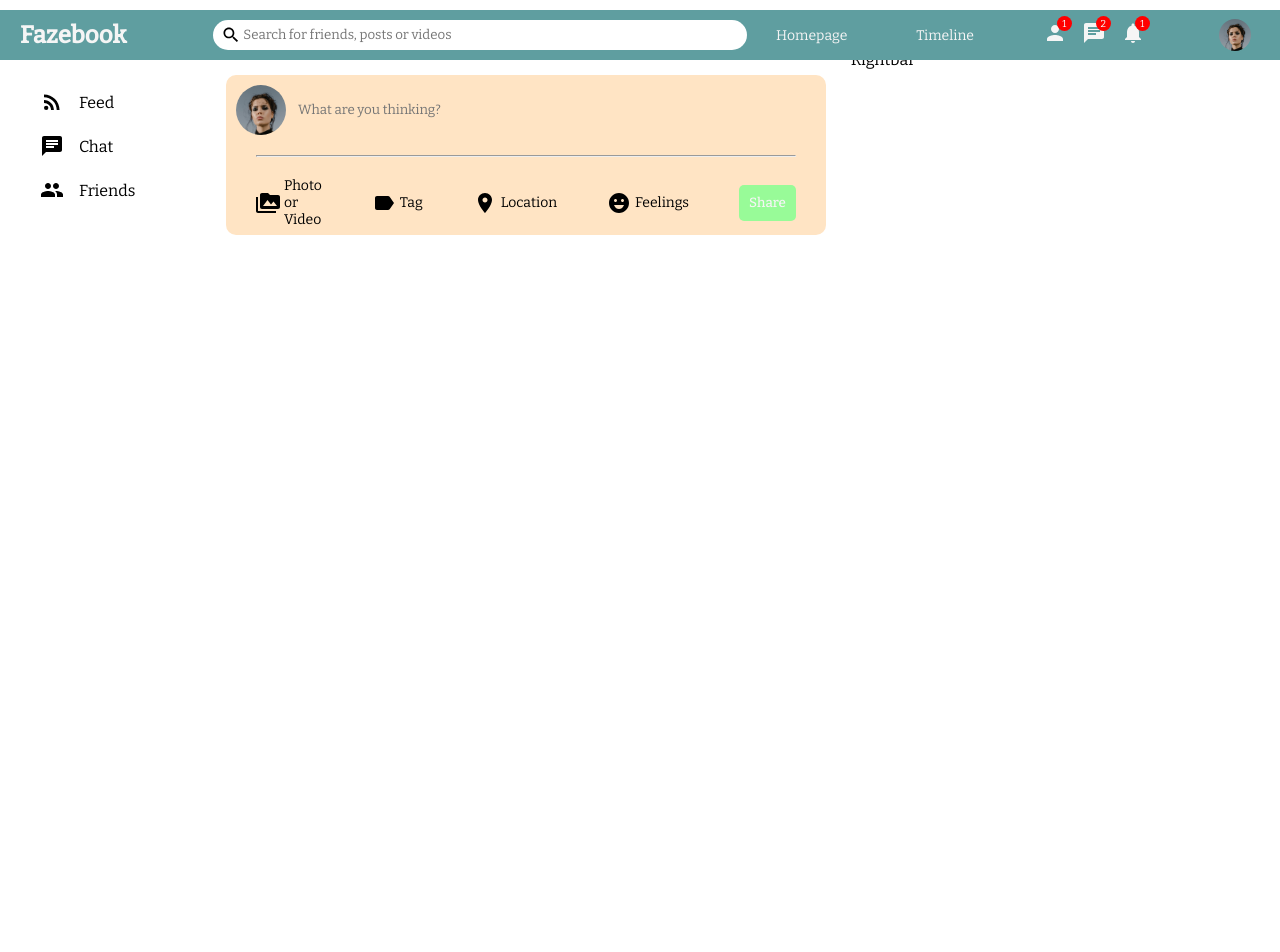
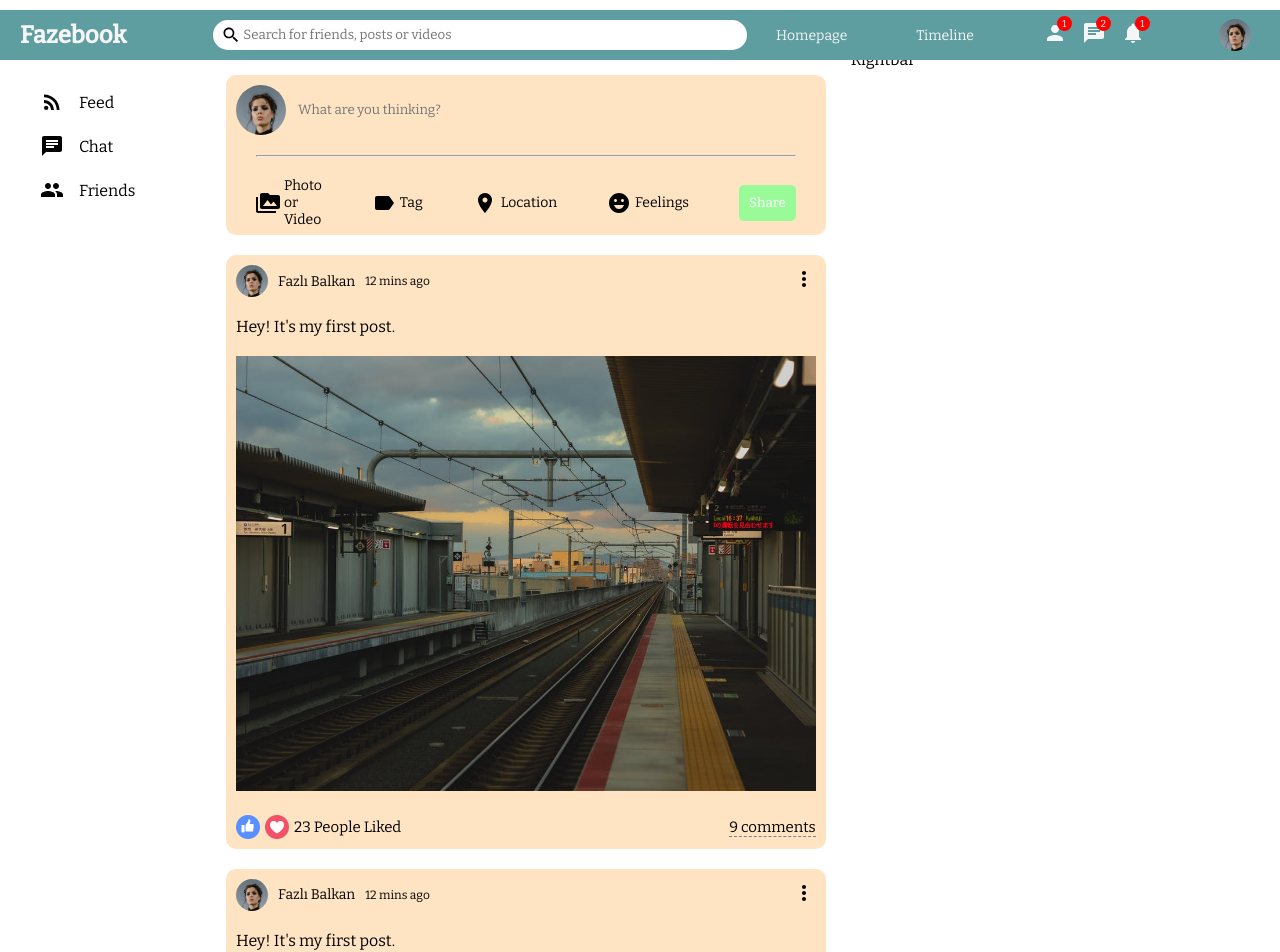
Before and after one commit to fazlibalkan/fazebook, a React (Create React App) app in the folder client/: page / in a window 1280 px wide. Shown: the top 952 px of the page. Before the commit the page ends 800 px from the top, so only its background shows below. Built offline with nearby package versions, Linux system fonts and the light colour scheme.

Commit message:
post added

```diff
--- a/client/src/components/feed/Feed.jsx
+++ b/client/src/components/feed/Feed.jsx
@@ -1,11 +1,17 @@
 import "./feed.css"
 import Share from "../share/Share.jsx"
+import Post from "../post/Post.jsx"
 
 export default function feed() {
   return (
     <div className="feed">
         <div className="feedWrapper">
             <Share/>
+            <Post/>
+            <Post/>
+            <Post/>
+            <Post/>
+            <Post/>
         </div>
     </div>
   )
--- /dev/null
+++ b/client/src/components/post/Post.jsx
@@ -0,0 +1,35 @@
+import {MoreVert} from "@mui/icons-material"
+import "./post.css"
+
+export default function Post() {
+  return (
+    <div className='post'>
+        <div className="postWrapper">
+            <div className="postTop">
+                <div className="postTopLeft">
+                    <img className='postProfileImage' src="/assets/person/1.jpeg" alt="" />
+                    <span className="postUsername">Fazlı Balkan</span>
+                    <span className="postDate">12 mins ago</span>
+                </div>
+                <div className="postTopRight">
+                    <MoreVert/>
+                </div>
+            </div>
+            <div className="postCenter">
+                <span className="postText">Hey! It's my first post.</span>
+                <img className="postImage" src="assets/post/1.jpeg" alt="" />
+            </div>
+            <div className="postBottom">
+                <div className="postBottomLeft">
+                    <img className="likeIcon" src="/assets/like.png" alt="" />
+                    <img className="likeIcon" src="/assets/heart.png" alt="" />
+                    <span className="postLikeCounter">23 People Liked</span>
+                </div>
+                <div className="postBottomRight">
+                    <span className="postCommentText">9 comments</span>
+                </div>
+            </div>
+        </div>
+    </div>
+  )
+}
--- /dev/null
+++ b/client/src/components/post/post.css
@@ -0,0 +1,77 @@
+.post {
+    width: 100%;
+    border-radius: 10px;
+    background-color: bisque;
+    margin-top: 20px;
+}
+
+.postWrapper {
+    padding: 10px;
+}
+
+.postTop {
+    display: flex;
+    align-items: center;
+    justify-content: space-between;
+}
+
+.postTopLeft {
+    display: flex;
+    align-items: center;
+}
+
+.postProfileImage {
+    width: 32px;
+    height: 32px;
+    border-radius: 50%;
+    object-fit: cover;
+}
+
+.postUsername {
+    font-size: 14px;
+    margin: 0 10px;
+}
+
+.postDate {
+    font-size: 12px;
+}
+
+.postCenter {
+    margin: 20px 0;
+}
+
+.postImage {
+    margin-top: 20px;
+    width: 100%;
+    max-height: 500px;
+    object-fit: contain;
+}
+
+
+.postBottom{
+    display: flex;
+    align-items: center;
+    justify-content: space-between;
+}
+
+.postBottomLeft{
+    display: flex;
+    align-items: center;
+}
+
+.likeIcon{
+    width: 24px;
+    height: 24px;
+    margin-right: 5px;
+    cursor: pointer;
+}
+
+.postLikeCounter{
+    font-size: 15px;
+}
+
+.postCommentText{
+    cursor: pointer;
+    border-bottom: 1px dashed gray;
+    font-size: 15px;
+}
--- a/client/src/components/rightbar/Rightbar.jsx
+++ b/client/src/components/rightbar/Rightbar.jsx
@@ -1,4 +1,5 @@
 import "./rightbar.css"
+import {MoreVert} from "@mui/icons-material"
 
 export default function Rightbar() {
   return (
```
